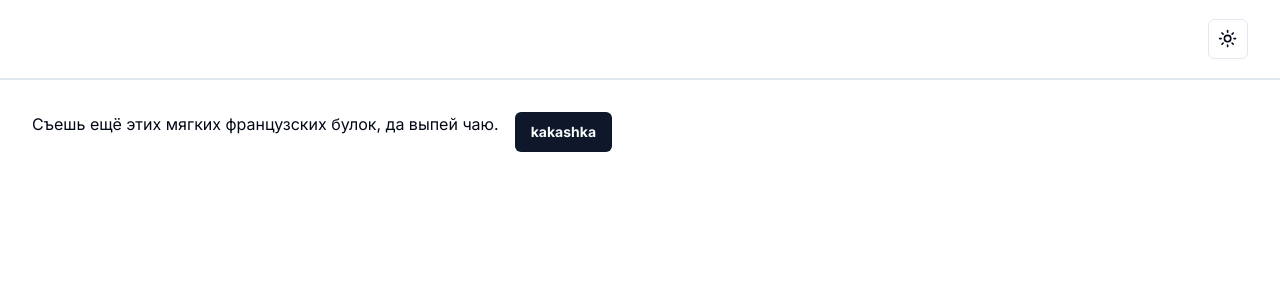
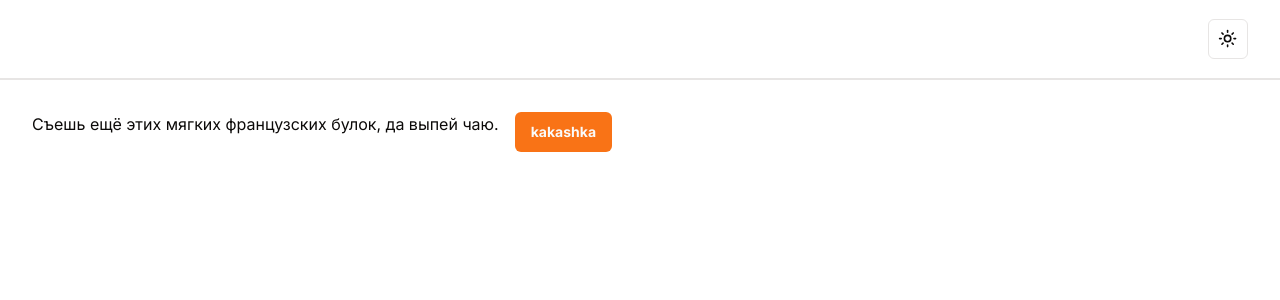
Before and after one commit to ArtemPasechnyi/hh-diplom, a Next.js app: page / in a window 1280 px wide. Shown: the top 300 px of the page. Built offline with nearby package versions, Linux system fonts and the light colour scheme.

Commit message:
сделал стили

```diff
--- a/src/styles/globals.css
+++ b/src/styles/globals.css
@@ -5,64 +5,47 @@
 @layer base {
   :root {
     --background: 0 0% 100%;
-    --foreground: 222.2 84% 4.9%;
-
+    --foreground: 20 14.3% 4.1%;
     --card: 0 0% 100%;
-    --card-foreground: 222.2 84% 4.9%;
-
+    --card-foreground: 20 14.3% 4.1%;
     --popover: 0 0% 100%;
-    --popover-foreground: 222.2 84% 4.9%;
-
-    --primary: 222.2 47.4% 11.2%;
-    --primary-foreground: 210 40% 98%;
-
-    --secondary: 210 40% 96.1%;
-    --secondary-foreground: 222.2 47.4% 11.2%;
-
-    --muted: 210 40% 96.1%;
-    --muted-foreground: 215.4 16.3% 46.9%;
-
-    --accent: 210 40% 96.1%;
-    --accent-foreground: 222.2 47.4% 11.2%;
-
+    --popover-foreground: 20 14.3% 4.1%;
+    --primary: 24.6 95% 53.1%;
+    --primary-foreground: 60 9.1% 97.8%;
+    --secondary: 60 4.8% 95.9%;
+    --secondary-foreground: 24 9.8% 10%;
+    --muted: 60 4.8% 95.9%;
+    --muted-foreground: 25 5.3% 44.7%;
+    --accent: 60 4.8% 95.9%;
+    --accent-foreground: 24 9.8% 10%;
     --destructive: 0 84.2% 60.2%;
-    --destructive-foreground: 210 40% 98%;
-
-    --border: 214.3 31.8% 91.4%;
-    --input: 214.3 31.8% 91.4%;
-    --ring: 222.2 84% 4.9%;
-
+    --destructive-foreground: 60 9.1% 97.8%;
+    --border: 20 5.9% 90%;
+    --input: 20 5.9% 90%;
+    --ring: 24.6 95% 53.1%;
     --radius: 0.5rem;
   }
 
   .dark {
-    --background: 222.2 84% 4.9%;
-    --foreground: 210 40% 98%;
-
-    --card: 222.2 84% 4.9%;
-    --card-foreground: 210 40% 98%;
-
-    --popover: 222.2 84% 4.9%;
-    --popover-foreground: 210 40% 98%;
-
-    --primary: 210 40% 98%;
-    --primary-foreground: 222.2 47.4% 11.2%;
-
-    --secondary: 217.2 32.6% 17.5%;
-    --secondary-foreground: 210 40% 98%;
-
-    --muted: 217.2 32.6% 17.5%;
-    --muted-foreground: 215 20.2% 65.1%;
-
-    --accent: 217.2 32.6% 17.5%;
-    --accent-foreground: 210 40% 98%;
-
-    --destructive: 0 62.8% 30.6%;
-    --destructive-foreground: 210 40% 98%;
-
-    --border: 217.2 32.6% 17.5%;
-    --input: 217.2 32.6% 17.5%;
-    --ring: 212.7 26.8% 83.9%;
+    --background: 20 14.3% 4.1%;
+    --foreground: 60 9.1% 97.8%;
+    --card: 20 14.3% 4.1%;
+    --card-foreground: 60 9.1% 97.8%;
+    --popover: 20 14.3% 4.1%;
+    --popover-foreground: 60 9.1% 97.8%;
+    --primary: 20.5 90.2% 48.2%;
+    --primary-foreground: 60 9.1% 97.8%;
+    --secondary: 12 6.5% 15.1%;
+    --secondary-foreground: 60 9.1% 97.8%;
+    --muted: 12 6.5% 15.1%;
+    --muted-foreground: 24 5.4% 63.9%;
+    --accent: 12 6.5% 15.1%;
+    --accent-foreground: 60 9.1% 97.8%;
+    --destructive: 0 72.2% 50.6%;
+    --destructive-foreground: 60 9.1% 97.8%;
+    --border: 12 6.5% 15.1%;
+    --input: 12 6.5% 15.1%;
+    --ring: 20.5 90.2% 48.2%;
   }
 }
 
```
